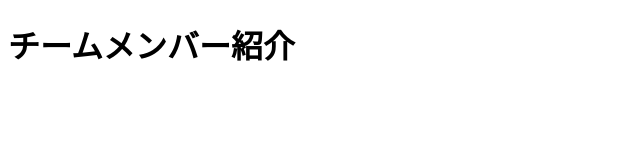
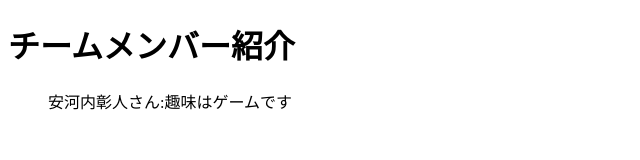
Before and after one commit to iseri-shuho/branch, a plain HTML site: page index.html in a window 1280 px wide. Shown: the whole page, without its empty margins (0-640 px from the left). Drawn offline with Linux system fonts and the light colour scheme.

Commit message:
Update index.html

```diff
--- a/index.html
+++ b/index.html
@@ -7,6 +7,7 @@
 <body>
     <h1>チームメンバー紹介</h1>
     <ul>
+        <p>安河内彰人さん:趣味はゲームです</p>
     </ul>
 </body>
 </html>
```
